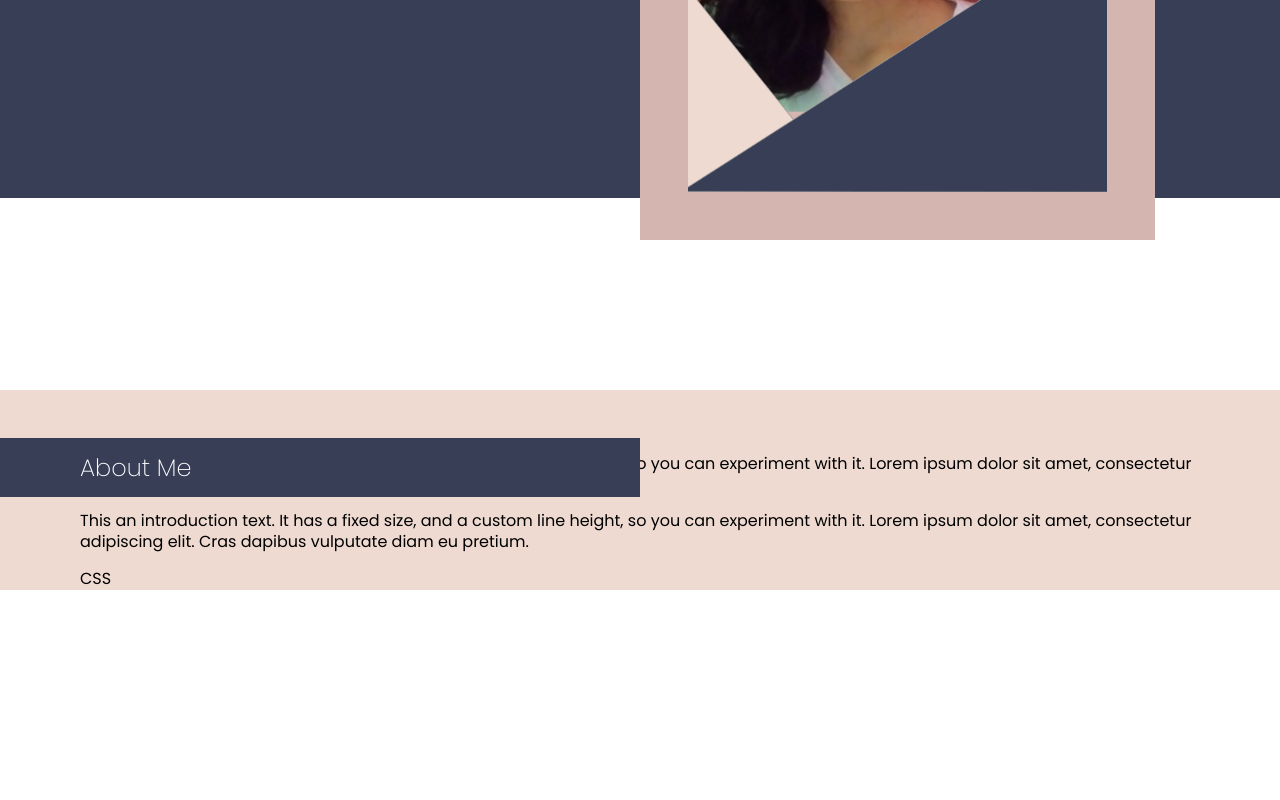
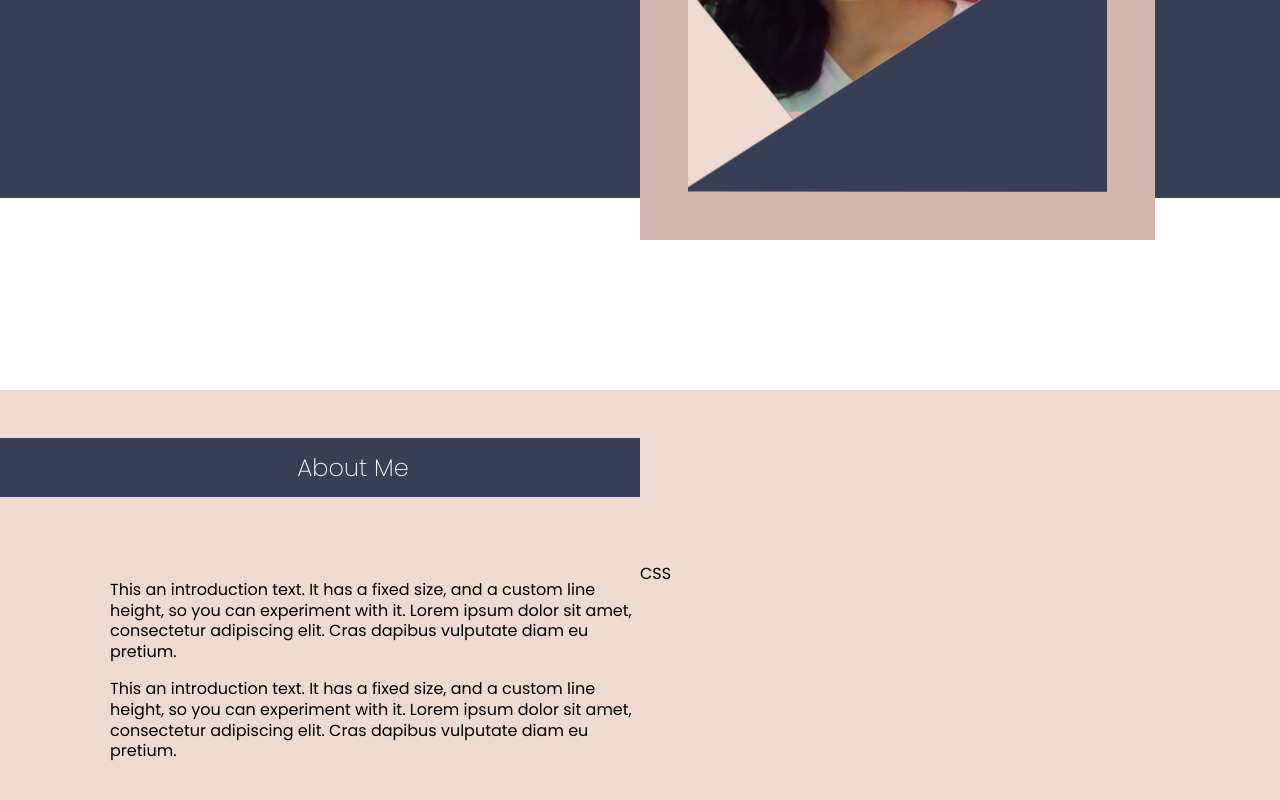
Before and after one commit to liampc/Portfolio, a React (Create React App) app: page / in a window 1280 px wide. Shown: the part 571-1371 px from the top of the page. Before the commit the page ends 1161 px from the top, so only its background shows below. Built offline with nearby package versions, Linux system fonts and the light colour scheme.

Commit message:
add grid to about

```diff
--- a/src/components/_components.scss
+++ b/src/components/_components.scss
@@ -16,4 +16,8 @@
         padding-left: 5rem;
     }
 
+    h2 {
+        text-align: center;
+    }
+
 }
--- a/src/layout/about/About.js
+++ b/src/layout/about/About.js
@@ -10,8 +10,8 @@ class About extends Component {
     render(){
         return (
             <section className="about container-pt">
-                 <Subheader title={'About Me'} />
-                <div className="about__container container">
+                 <Subheader title={'About Me'}/>
+                <div className="about__container container container-pall">
                     <div>
                         <p>This an introduction text. It has a fixed size, and a custom line height, so you can experiment with it. Lorem ipsum dolor sit amet, consectetur adipiscing elit. Cras dapibus vulputate diam eu pretium.</p>
                         <p>This an introduction text. It has a fixed size, and a custom line height, so you can experiment with it. Lorem ipsum dolor sit amet, consectetur adipiscing elit. Cras dapibus vulputate diam eu pretium.</p>
--- a/src/layout/about/_about.scss
+++ b/src/layout/about/_about.scss
@@ -4,4 +4,16 @@
 .about {
     background-color: $LightBrown;
     margin-top: 12rem;
+
+
+    &__container {
+        margin-top: 3rem;
+
+        @include breakpoint-up('large'){
+            margin-top: 6rem;
+            display: grid;
+            grid-template-columns: repeat(2, minmax(561px, 1fr));
+            grid-template-columns: 1fr 1fr;
+        }
+    }
 }
```
